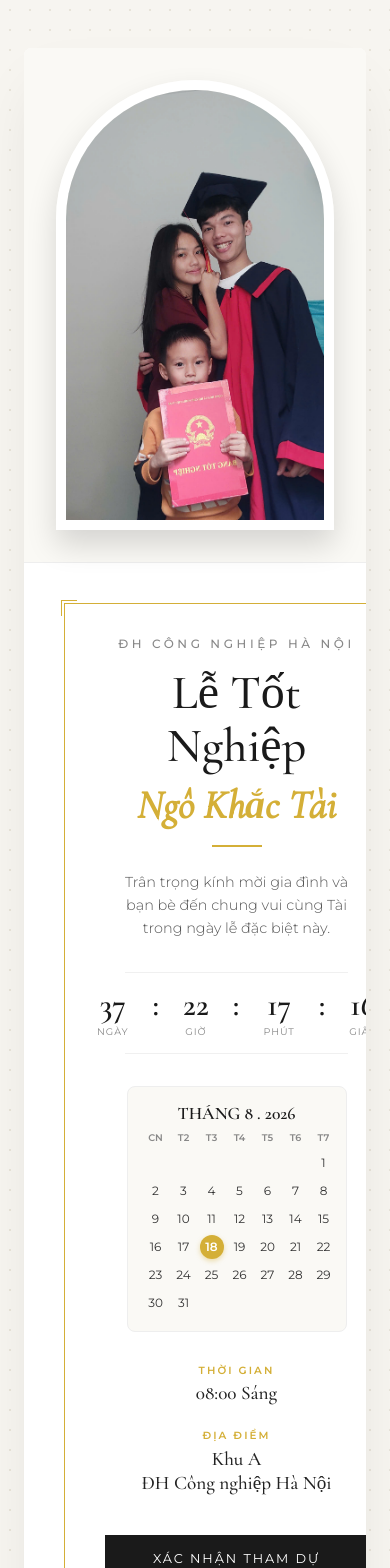
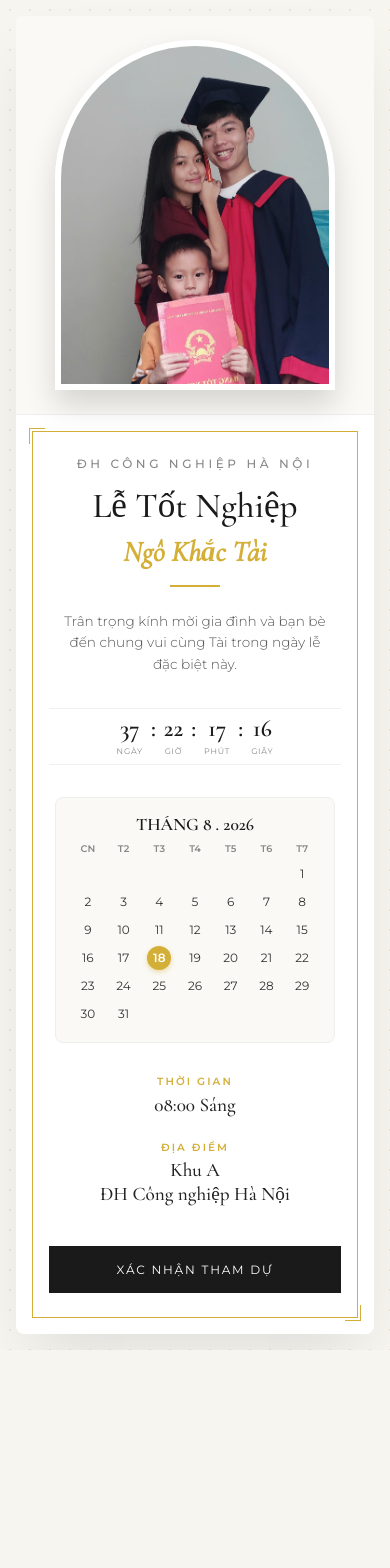
Before and after one commit to ngotai109/thieptotnghiepngokhactai, a React (Vite) app: page / in a window 390 px wide. Shown: the top 1568 px of the page. After the commit the page ends 1350 px from the top, so only its background shows below. Built offline with nearby package versions, Linux system fonts and the light colour scheme.

Commit message:
Update mobile responsiveness for smaller screens

```diff
--- a/src/index.css
+++ b/src/index.css
@@ -329,6 +329,7 @@ body {
   }
   .arch-frame {
     height: 450px;
+    max-width: 350px;
   }
   .info-row {
     flex-direction: column;
@@ -338,4 +339,56 @@ body {
     text-align: center;
     align-items: center;
   }
+  .countdown-container {
+    width: 100%;
+  }
 }
+
+@media (max-width: 600px) {
+  .page-wrapper {
+    padding: 1rem;
+  }
+  .image-section {
+    padding: 1.5rem;
+  }
+  .arch-frame {
+    height: 350px;
+    max-width: 280px;
+    border-width: 6px;
+  }
+  .content-section {
+    padding: 1rem;
+  }
+  .decorative-border {
+    padding: 1.5rem 1rem;
+  }
+  .main-title {
+    font-size: 2.2rem;
+  }
+  .graduate-name {
+    font-size: 1.8rem;
+  }
+  .greeting {
+    font-size: 0.85rem;
+    max-width: 95%;
+  }
+  .countdown-container {
+    gap: 0.5rem;
+    padding: 0.5rem 0;
+  }
+  .countdown-value {
+    font-size: 1.5rem;
+  }
+  .countdown-label {
+    font-size: 0.5rem;
+  }
+  .calendar {
+    width: 100%;
+    max-width: 280px;
+  }
+  .rsvp-btn {
+    padding: 1rem 2rem;
+    font-size: 0.75rem;
+    width: 100%;
+  }
+}
```
